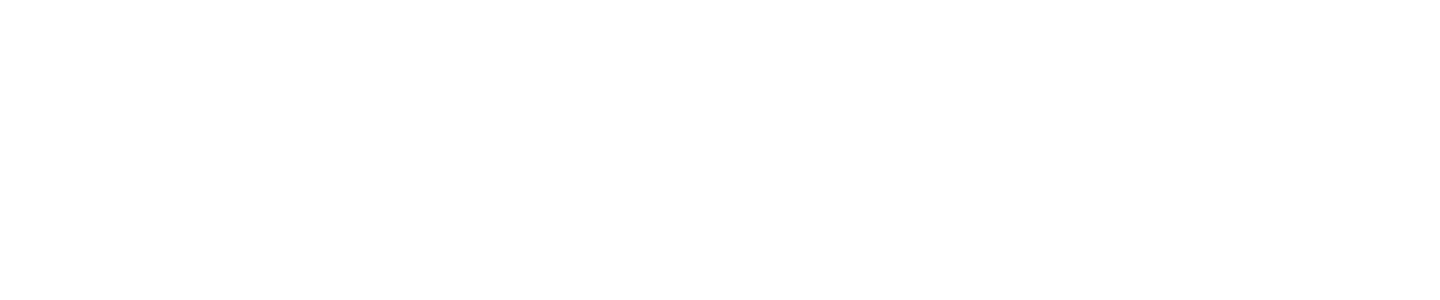
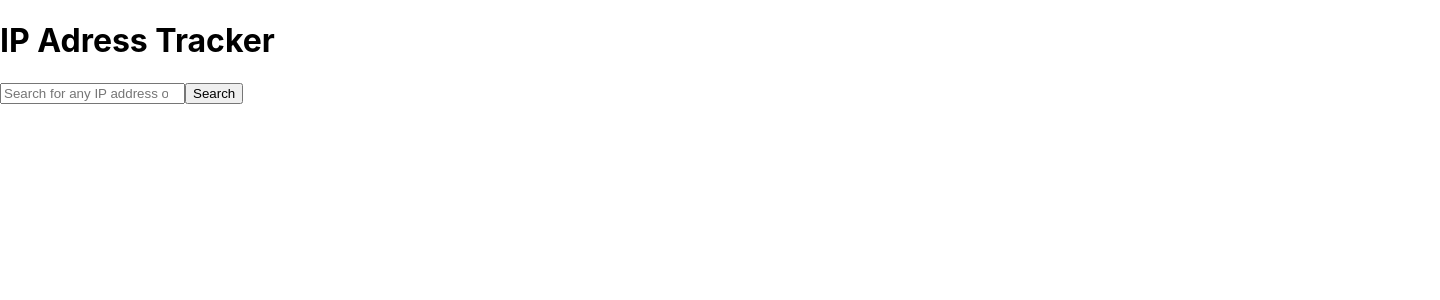
Before and after one commit to ejwoulfe/ip-address-tracker, a React (Create React App) app: page / in a window 1280 px wide. Shown: the top 300 px of the page, 1440 px wide, since content can reach past the window. Built offline with nearby package versions, Linux system fonts and the light colour scheme.

Commit message:
Added a search bar component and style sheet.

```diff
--- a/src/App.tsx
+++ b/src/App.tsx
@@ -1,8 +1,10 @@
 import './app.scss';
+import SearchBar from './components/search-bar/search-bar';
 
 function App() {
   return (
     <div className="app">
+      <SearchBar />
     </div>
   );
 }
--- /dev/null
+++ b/src/components/search-bar/search-bar.tsx
@@ -0,0 +1,16 @@
+export default function SearchBar() {
+  return (
+    <div id="search-container">
+      <h1 id="search__title">IP Adress Tracker</h1>
+      <form id="search__form">
+        <input
+          type="search"
+          id="search__input"
+          name="q"
+          placeholder="Search for any IP address or domain"
+        />
+        <button id="search__button">Search</button>
+      </form>
+    </div>
+  );
+}
--- a/src/util/_variables.scss
+++ b/src/util/_variables.scss
@@ -1,4 +1,6 @@
-
+// Sizes
+$desktop-width: 1440px;
+$mobile-width: 375px;
 
 // Colors
 $very-dark-gray: hsl(0, 0%, 17%);
@@ -13,4 +15,4 @@
 $largest-weight: 700;
 
 // Font Family
-$main-font: url('https://fonts.googleapis.com/css2?family=Rubik&display=swap')
+$main-font: url('https://fonts.googleapis.com/css2?family=Rubik&display=swap');
```
Also changed, not shown: src/components/search-bar/search-bar.scss (added).
